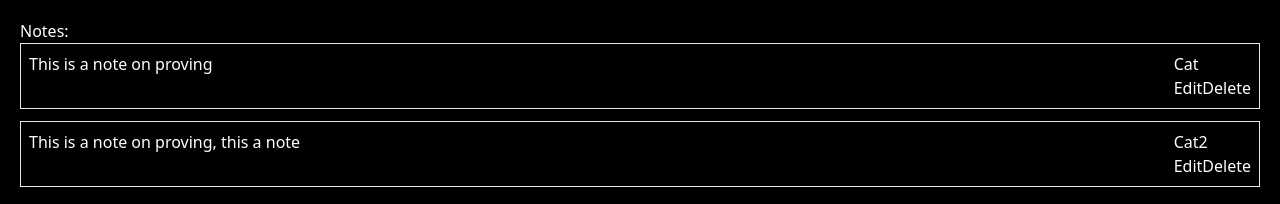
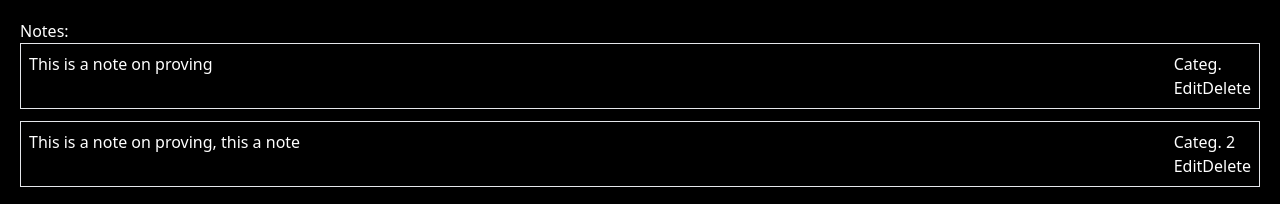
Before and after one commit to HenryMilac/Mixer, a React (Vite) app: page / in a window 1280 px wide. Shown: the part 148-352 px from the top of the page. Built offline with nearby package versions, Linux system fonts and the light colour scheme.

Commit message:
some details

```diff
--- a/src/MixerFront/Projects/FormAddEditDeleteZustand/FormAddEditDeleteZustand.tsx
+++ b/src/MixerFront/Projects/FormAddEditDeleteZustand/FormAddEditDeleteZustand.tsx
@@ -31,7 +31,7 @@ export default function FormAddEditDeleteZustand() {
 
                 <div className="flex flex-col gap-y-3">
                     {notes.map(note => (
-                        <div className="flex justify-between border border-gray-200 p-2">
+                        <div key={note.id} className="flex justify-between border border-gray-200 p-2">
                             <p>{note.note}</p>
                             <div>
                                 <p>{note.category}</p>
--- a/src/MixerFront/Projects/FormAddEditDeleteZustand/store/notes.store.tsx
+++ b/src/MixerFront/Projects/FormAddEditDeleteZustand/store/notes.store.tsx
@@ -14,7 +14,7 @@ interface NotesActions {
 
 export const useNotesStore = create<NotesState & NotesActions>()(() => ({
     notes: [
-        {id: 1, note: 'This is a note on proving', category: 'Cat'},
-        {id: 2, note: 'This is a note on proving, this a note', category: 'Cat2'}
+        {id: 1, note: 'This is a note on proving', category: 'Categ.'},
+        {id: 2, note: 'This is a note on proving, this a note', category: 'Categ. 2'}
     ]
 }))
```
